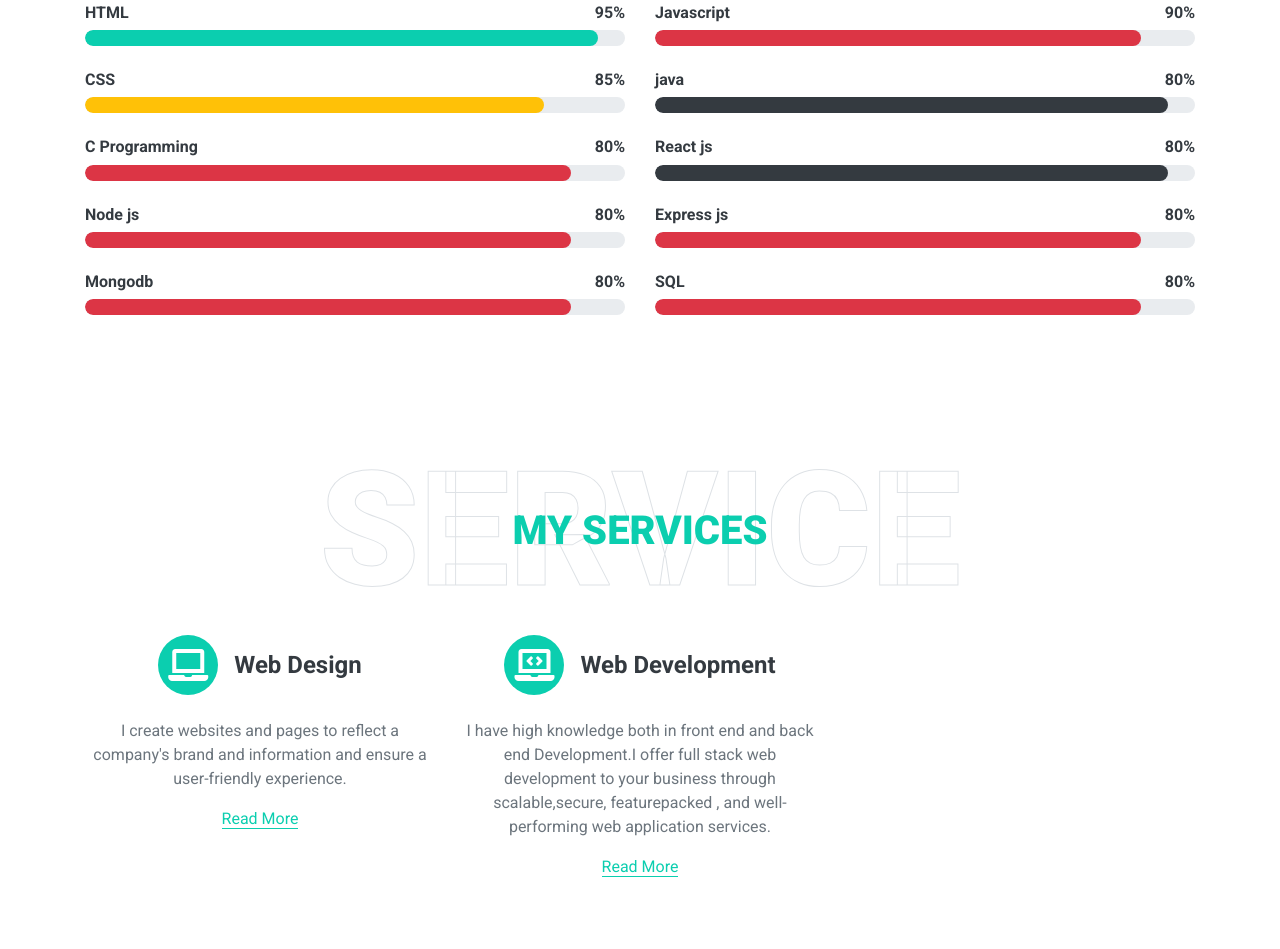
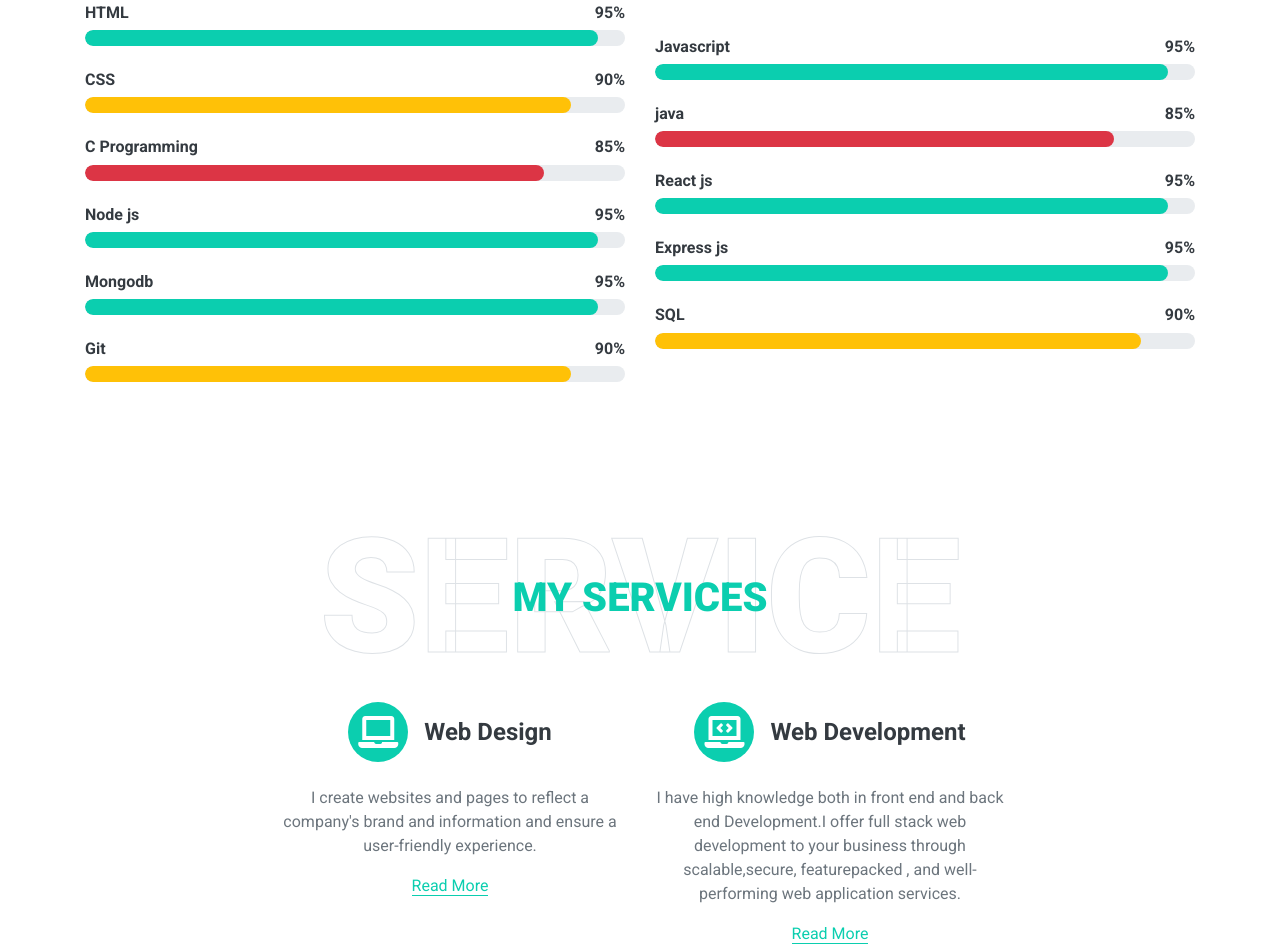
Before and after one commit to sahad8878/Personal-WebSite, a plain HTML site: page index.html in a window 1280 px wide. Shown: the part 2790-3739 px from the top of the page. Drawn offline with nearby package versions, Linux system fonts and the light colour scheme.

Commit message:
skill section updated

```diff
--- a/index.html
+++ b/index.html
@@ -167,37 +167,46 @@
                     <div class="skill mb-4">
                         <div class="d-flex justify-content-between">
                             <h6 class="font-weight-bold">CSS</h6>
-                            <h6 class="font-weight-bold">85%</h6>
+                            <h6 class="font-weight-bold">90%</h6>
                         </div>
                         <div class="progress">
-                            <div class="progress-bar bg-warning" role="progressbar" aria-valuenow="85" aria-valuemin="0" aria-valuemax="100"></div>
+                            <div class="progress-bar bg-warning" role="progressbar" aria-valuenow="90" aria-valuemin="0" aria-valuemax="100"></div>
                         </div>
                     </div>
                     <div class="skill mb-4">
                         <div class="d-flex justify-content-between">
                             <h6 class="font-weight-bold">C Programming</h6>
-                            <h6 class="font-weight-bold">80%</h6>
+                            <h6 class="font-weight-bold">85%</h6>
                         </div>
                         <div class="progress">
-                            <div class="progress-bar bg-danger" role="progressbar" aria-valuenow="90" aria-valuemin="0" aria-valuemax="100"></div>
+                            <div class="progress-bar bg-danger" role="progressbar" aria-valuenow="85" aria-valuemin="0" aria-valuemax="100"></div>
                         </div>
                     </div>
                     <div class="skill mb-4">
                         <div class="d-flex justify-content-between">
                             <h6 class="font-weight-bold">Node js</h6>
-                            <h6 class="font-weight-bold">80%</h6>
+                            <h6 class="font-weight-bold">95%</h6>
                         </div>
                         <div class="progress">
-                            <div class="progress-bar bg-danger" role="progressbar" aria-valuenow="90" aria-valuemin="0" aria-valuemax="100"></div>
+                            <div class="progress-bar bg-primary" role="progressbar" aria-valuenow="95" aria-valuemin="0" aria-valuemax="100"></div>
                         </div>
                     </div>
                     <div class="skill mb-4">
                         <div class="d-flex justify-content-between">
                             <h6 class="font-weight-bold">Mongodb</h6>
-                            <h6 class="font-weight-bold">80%</h6>
+                            <h6 class="font-weight-bold">95%</h6>
                         </div>
                         <div class="progress">
-                            <div class="progress-bar bg-danger" role="progressbar" aria-valuenow="90" aria-valuemin="0" aria-valuemax="100"></div>
+                            <div class="progress-bar bg-primary" role="progressbar" aria-valuenow="95" aria-valuemin="0" aria-valuemax="100"></div>
+                        </div>
+                    </div>
+                    <div class="skill mb-4">
+                        <div class="d-flex justify-content-between">
+                            <h6 class="font-weight-bold">Git</h6>
+                            <h6 class="font-weight-bold">90%</h6>
+                        </div>
+                        <div class="progress">
+                            <div class="progress-bar bg-warning" role="progressbar" aria-valuenow="90" aria-valuemin="0" aria-valuemax="100"></div>
                         </div>
                     </div>
                 </div>
@@ -205,46 +214,46 @@
                     <div class="skill mb-4">
                         <div class="d-flex justify-content-between">
                             <h6 class="font-weight-bold">Javascript</h6>
-                            <h6 class="font-weight-bold">90%</h6>
+                            <h6 class="font-weight-bold">95%</h6>
                         </div>
                         <div class="progress">
-                            <div class="progress-bar bg-danger" role="progressbar" aria-valuenow="90" aria-valuemin="0" aria-valuemax="100"></div>
+                            <div class="progress-bar bg-primary" role="progressbar" aria-valuenow="95" aria-valuemin="0" aria-valuemax="100"></div>
                         </div>
                     </div>
                     <div class="skill mb-4">
                         <div class="d-flex justify-content-between">
                             <h6 class="font-weight-bold">java</h6>
-                            <h6 class="font-weight-bold">80%</h6>
+                            <h6 class="font-weight-bold">85%</h6>
                         </div>
                         <div class="progress">
-                            <div class="progress-bar bg-dark" role="progressbar" aria-valuenow="95" aria-valuemin="0" aria-valuemax="100"></div>
+                            <div class="progress-bar bg-danger" role="progressbar" aria-valuenow="85" aria-valuemin="0" aria-valuemax="100"></div>
                         </div>
                     </div>
                     <div class="skill mb-4">
                         <div class="d-flex justify-content-between">
                             <h6 class="font-weight-bold">React js</h6>
-                            <h6 class="font-weight-bold">80%</h6>
+                            <h6 class="font-weight-bold">95%</h6>
                         </div>
                         <div class="progress">
-                            <div class="progress-bar bg-dark" role="progressbar" aria-valuenow="95" aria-valuemin="0" aria-valuemax="100"></div>
+                            <div class="progress-bar bg-primary" role="progressbar" aria-valuenow="95" aria-valuemin="0" aria-valuemax="100"></div>
                         </div>
                     </div>
                     <div class="skill mb-4">
                         <div class="d-flex justify-content-between">
                             <h6 class="font-weight-bold">Express js</h6>
-                            <h6 class="font-weight-bold">80%</h6>
+                            <h6 class="font-weight-bold">95%</h6>
                         </div>
                         <div class="progress">
-                            <div class="progress-bar bg-danger" role="progressbar" aria-valuenow="90" aria-valuemin="0" aria-valuemax="100"></div>
+                            <div class="progress-bar bg-primary" role="progressbar" aria-valuenow="95" aria-valuemin="0" aria-valuemax="100"></div>
                         </div>
                     </div>
                     <div class="skill mb-4">
                         <div class="d-flex justify-content-between">
                             <h6 class="font-weight-bold">SQL</h6>
-                            <h6 class="font-weight-bold">80%</h6>
+                            <h6 class="font-weight-bold">90%</h6>
                         </div>
                         <div class="progress">
-                            <div class="progress-bar bg-danger" role="progressbar" aria-valuenow="90" aria-valuemin="0" aria-valuemax="100"></div>
+                            <div class="progress-bar bg-warning" role="progressbar" aria-valuenow="90" aria-valuemin="0" aria-valuemax="100"></div>
                         </div>
                     </div>
 
@@ -262,13 +271,13 @@
                 <h1 class="display-1 text-uppercase text-white" style="-webkit-text-stroke: 1px #dee2e6;">Service</h1>
                 <h1 class="position-absolute text-uppercase text-primary">My Services</h1>
             </div>
-            <div class="row pb-3">
+            <div class="row pb-3 align-content-center justify-content-center">
                 <div class="col-lg-4 col-md-6 text-center mb-5">
                     <div class="d-flex align-items-center justify-content-center mb-4">
                         <i class="fa fa-2x fa-laptop service-icon bg-primary text-white mr-3"></i>
                         <h4 class="font-weight-bold m-0">Web Design</h4>
                     </div>
-                    <p> I create websites and pages to reflect a company's brand and information and ensure a user-friendly experience.</p>
+                    <p class="text-center"> I create websites and pages to reflect a company's brand and information and ensure a user-friendly experience.</p>
                     <a class="border-bottom border-primary text-decoration-none" href="">Read More</a>
                 </div>
                 <div class="col-lg-4 col-md-6 text-center mb-5">
@@ -276,7 +285,7 @@
                         <i class="fa fa-2x fa-laptop-code service-icon bg-primary text-white mr-3"></i>
                         <h4 class="font-weight-bold m-0">Web Development</h4>
                     </div>
-                    <p>I have high knowledge both in front end and back end Development.I offer full stack web development to your business through scalable,secure, featurepacked , and well-performing web application services. </p>
+                    <p class="text-center">I have high knowledge both in front end and back end Development.I offer full stack web development to your business through scalable,secure, featurepacked , and well-performing web application services. </p>
                     <a class="border-bottom border-primary text-decoration-none" href="">Read More</a>
                 </div>
 
```
